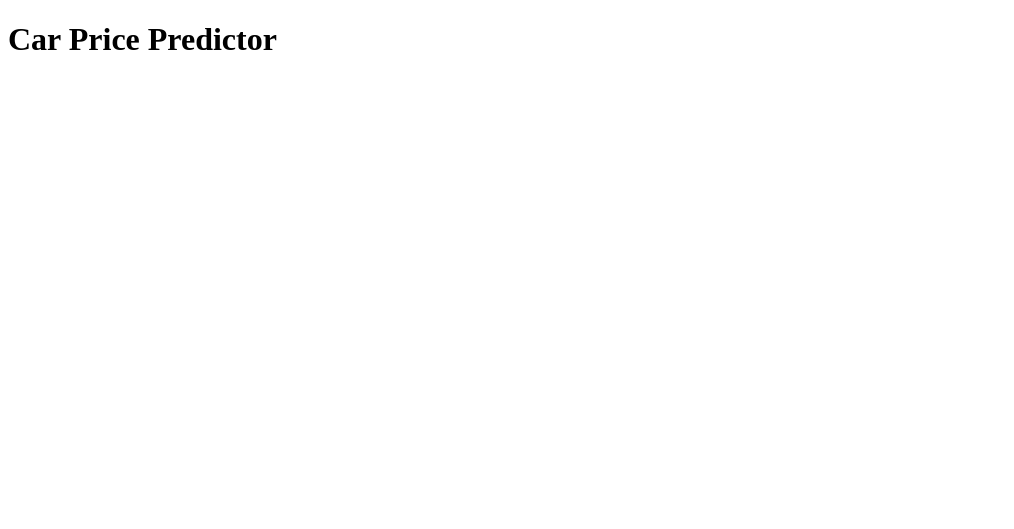
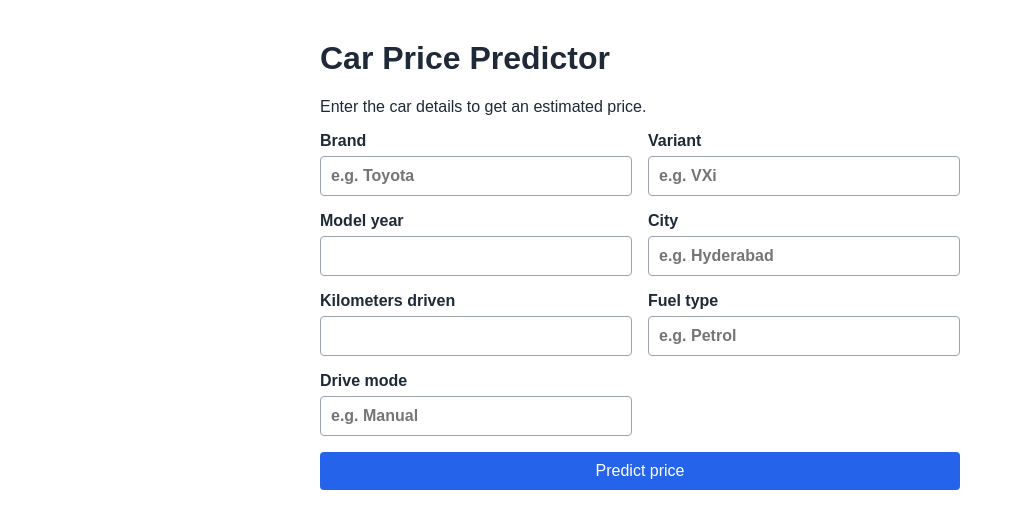
Before and after one commit to shri50/car_ml, a Flask app: page / in a window 1280 px wide. Shown: the top 529 px of the page, without its empty margins (0-1014 px from the left). Run offline with Flask 3, Linux system fonts and the light colour scheme.

Commit message:
frontend feature added

```diff
--- a/main.py
+++ b/main.py
@@ -34,7 +34,8 @@ def predict_price(Brand,
     with open(r"model/xgb_model.pkl","rb") as model_file:
         model = pickle.load(model_file)
 
-    predict = model.predict(input_data)[0]
+    predict = round(model.predict(input_data)[0],2)
+    print(predict)
     return  predict
 
 @app.route('/predict', methods=['POST'])
--- a/templates/index.html
+++ b/templates/index.html
@@ -4,8 +4,127 @@
     <meta charset="UTF-8">
     <meta name="viewport" content="width=device-width, initial-scale=1.0">
     <title>Car Price Predictor</title>
+    <style>
+        body {
+            max-width: 640px;
+            margin: 40px auto;
+            padding: 0 20px;
+            color: #1f2937;
+            font-family: Arial, sans-serif;
+        }
+
+        form {
+            display: grid;
+            grid-template-columns: repeat(auto-fit, minmax(220px, 1fr));
+            gap: 16px;
+        }
+
+        label {
+            display: grid;
+            gap: 6px;
+            font-weight: 600;
+        }
+
+        input, button {
+            box-sizing: border-box;
+            width: 100%;
+            padding: 10px;
+            border: 1px solid #9ca3af;
+            border-radius: 4px;
+            font: inherit;
+        }
+
+        button {
+            grid-column: 1 / -1;
+            color: white;
+            background: #2563eb;
+            border: 0;
+            cursor: pointer;
+        }
+
+        button:disabled {
+            opacity: 0.65;
+            cursor: wait;
+        }
+
+        #result {
+            margin-top: 20px;
+            font-weight: 600;
+        }
+    </style>
 </head>
 <body>
     <h1>Car Price Predictor</h1>
+    <p>Enter the car details to get an estimated price.</p>
+
+    <form id="prediction-form">
+        <label>
+            Brand
+            <input name="Brand" type="text" placeholder="e.g. Toyota" required>
+        </label>
+        <label>
+            Variant
+            <input name="Variant" type="text" placeholder="e.g. VXi" required>
+        </label>
+        <label>
+            Model year
+            <input name="Model_Year" type="number" min="1900" max="2026" step="1" required>
+        </label>
+        <label>
+            City
+            <input name="City" type="text" placeholder="e.g. Hyderabad" required>
+        </label>
+        <label>
+            Kilometers driven
+            <input name="Kilometer" type="number" min="0" step="1" required>
+        </label>
+        <label>
+            Fuel type
+            <input name="Fuel_Type" type="text" placeholder="e.g. Petrol" required>
+        </label>
+        <label>
+            Drive mode
+            <input name="Drive_Mode" type="text" placeholder="e.g. Manual" required>
+        </label>
+        <button type="submit">Predict price</button>
+    </form>
+
+    <p id="result" role="status" aria-live="polite"></p>
+
+    <script>
+        const form = document.getElementById('prediction-form');
+        const result = document.getElementById('result');
+        const submitButton = form.querySelector('button[type="submit"]');
+
+        form.addEventListener('submit', async (event) => {
+            event.preventDefault();
+            result.textContent = 'Calculating...';
+            submitButton.disabled = true;
+
+            const formData = new FormData(form);
+            const data = Object.fromEntries(formData.entries());
+            data.Model_Year = Number(data.Model_Year);
+            data.Kilometer = Number(data.Kilometer);
+
+            try {
+                const response = await fetch('/predict', {
+                    method: 'POST',
+                    headers: { 'Content-Type': 'application/json' },
+                    body: JSON.stringify(data)
+                });
+                const message = await response.text();
+
+                if (!response.ok) {
+                    throw new Error(message || 'Prediction request failed.');
+                }
+
+                result.textContent = message;
+            } catch (error) {
+                result.textContent = `Error: ${error.message}`;
+            } finally {
+                submitButton.disabled = false;
+            }
+        });
+    </script>
 </body>
 </html>
```
Also changed, not shown: 2 other files.
